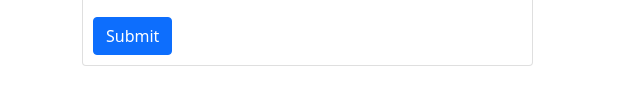
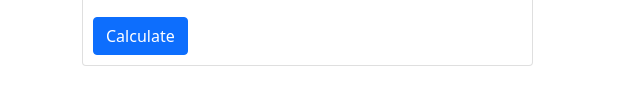
Before and after one commit to krishops/currency-exchange, a website built with webpack: page src/index.html in a window 1280 px wide. Shown: the part 274-378 px from the top of the page, 0-640 px from the left. Built offline with nearby package versions, Linux system fonts and the light colour scheme.

Commit message:
update README and clean up code for final project commit

```diff
--- a/src/index.html
+++ b/src/index.html
@@ -40,7 +40,7 @@
                 <option value="MXN">Mexican Peso</option>
               </select>
             </div>
-            <button class="btn btn-primary" id="getConversion">Submit</button>
+            <button class="btn btn-primary" id="getConversion">Calculate</button>
           </form>
         </div>
       </div>
--- a/src/main.js
+++ b/src/main.js
@@ -22,7 +22,6 @@ function getElements(response) {
     $('#error').show();
     $('#results').hide();
   }
-
   $('form#currencyEx').trigger("reset");
 }
 
```
Also changed, not shown: README.md.
